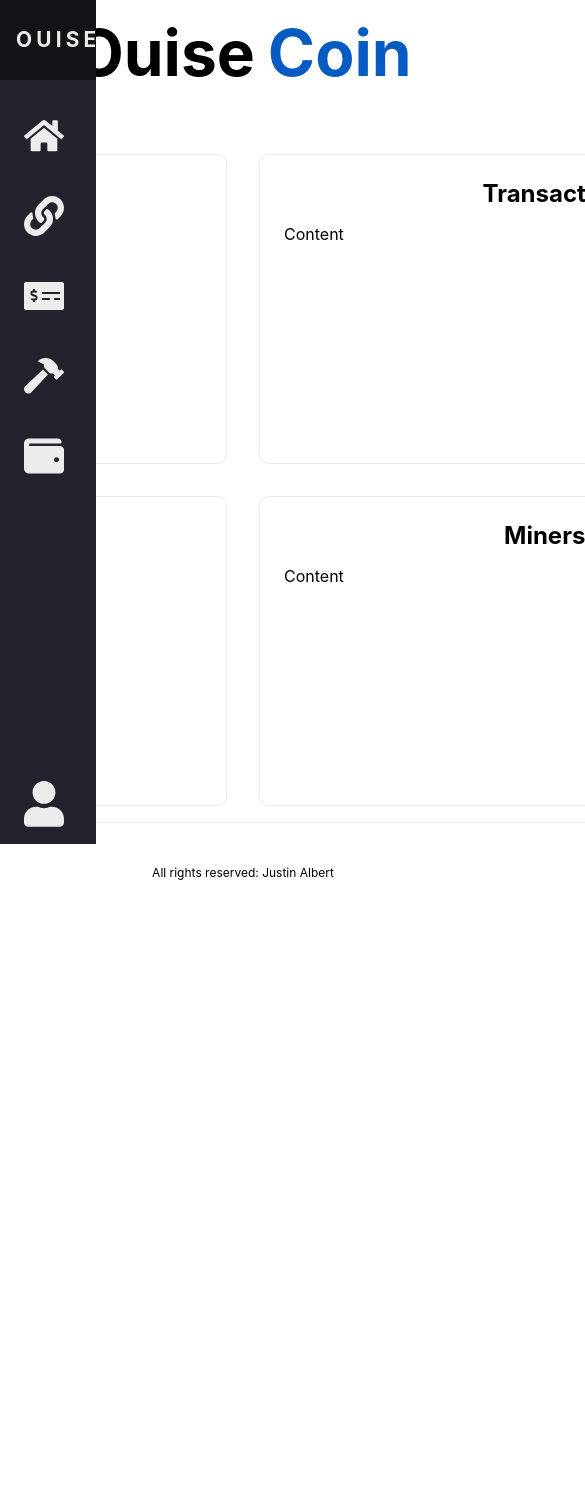
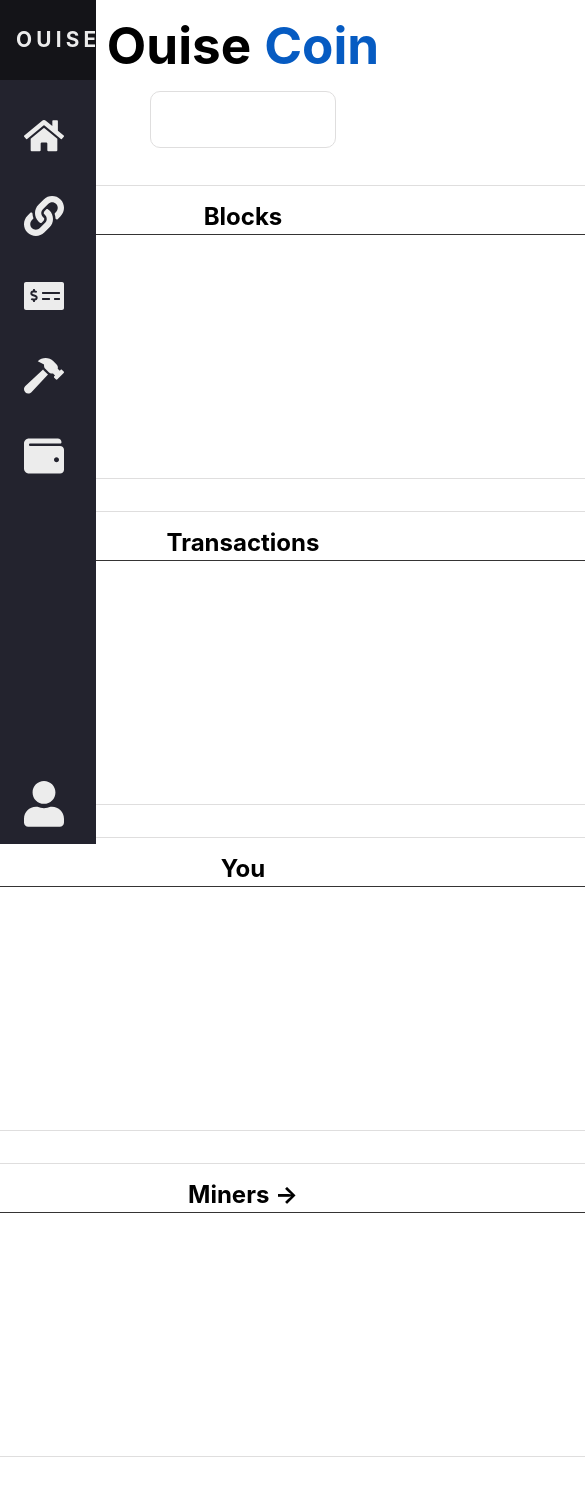
Before and after one commit to jnalbert/OuiseCoin, a Next.js app in the folder client/: page / in a window 390 px wide. Shown: the top 1489 px of the page, 585 px wide, since content can reach past the window. Before the commit the page ends 939 px from the top, so only its background shows below. Built offline with nearby package versions, Linux system fonts and the light colour scheme.

Commit message:
added styling to the home page

```diff
--- a/client/pages/index.tsx
+++ b/client/pages/index.tsx
@@ -3,50 +3,46 @@ import styles from "../styles/Home.module.css";
 
 function Home() {
   return (
-    <div className={styles.container}>
+    <>
       <Head>
-        <title>Home</title>
+        <title>Ouise Coin</title>
         <link rel="icon" href="/favicon.ico" />
       </Head>
 
+      <div className={styles.container}>
         <h1 className={styles.title}>
           Ouise<span>Coin</span>
         </h1>
 
+        <div className={styles.infoContainer}>
+
+        </div>
+
+
         <div className={styles.grid}>
           <div className={styles.card}>
             <h3 className={styles.cardTitle}>Blocks</h3>
-          <div className={styles.content}>
-            Content
-          </div>
+            <div className={styles.content}>Content</div>
           </div>
 
           <div className={styles.card}>
             <h3 className={styles.cardTitle}>Transactions</h3>
-          <div className={styles.content}>
-            Content
-          </div>
+            <div className={styles.content}>Content</div>
           </div>
 
           <div className={styles.card}>
             <h3 className={styles.cardTitle}>You</h3>
-          <div className={styles.content}>
-          Content
-          </div>
+            <div className={styles.content}>Content</div>
           </div>
 
           <div className={styles.card}>
             <h3 className={styles.cardTitle}>Miners &rarr;</h3>
-          <div className={styles.content}>
-          Content
-          </div>
+            <div className={styles.content}>Content</div>
           </div>
         </div>
 
-      <footer className={styles.footer}>
-        <a>All rights reserved: Justin Albert</a>
-      </footer>
       </div>
+    </>
   );
 }
 
--- a/client/styles/Home.module.css
+++ b/client/styles/Home.module.css
@@ -1,35 +1,10 @@
 .container {
   padding: 0 0.5rem;
-  display: grid;
-  justify-content: center;
 }
 
-.main {
-  padding: 5rem 0;
-  flex: 1;
-  display: flex;
-  flex-direction: column;
-  justify-content: center;
-}
 
-.footer {
-  width: 100%;
-  height: 100px;
-  border-top: 1px solid #eaeaea;
-  display: flex;
-  justify-content: center;
-}
 
-.footer img {
-  margin-left: 0.5rem;
-}
 
-.footer a {
-    font-size: 12px;
-  display: flex;
-  justify-content: center;
-  align-items: center;
-}
 
 .title span {
     margin-left: 13px;
@@ -43,7 +18,7 @@
   justify-content: center;
   margin: 0;
   line-height: 1.15;
-  font-size: 4rem;
+  font-size: 3.2rem;
 }
 
 .description {
@@ -54,20 +29,23 @@
 
 
 .grid {
+
   display: grid;
-  margin-top: 3rem;
-  grid-template-columns: auto auto;
+  justify-content: center;
+  margin-top: 1.3rem;
+  grid-template-columns: 700px 700px;
   grid-template-rows: auto auto;
 }
 
 .card {
+    max-width: 700px;
     min-width: 550px;
   margin: 1rem;
-  padding: 1.5rem;
+  padding: 1rem;
   text-align: left;
   color: inherit;
   text-decoration: none;
-  border: 1px solid #eaeaea;
+  border: 1px solid var(--border-color);
   border-radius: 10px;
   height: 260px;
 }
@@ -84,22 +62,42 @@
   line-height: 1.5;
 }
 
-.logo {
-  height: 1em;
-}
 
-@media (max-width: 600px) {
-  .grid {
-    width: 100%;
-    flex-direction: column;
-  }
-}
 
 .cardTitle {
     text-align: center;
+    padding-bottom: 3px;
+    border-bottom: 1px solid;
+    border-color: #353434;
 }
 
 .content {
     height: 100%;
     width: 100%;
 }
+
+.infoContainer {
+    height: 55px;
+    border: 1px solid var(--border-color);
+  border-radius: 10px;
+  width: 75%;
+  margin: 16px auto  0 auto ;
+}
+
+@media only screen and (max-width: 1355px) {
+    .grid {
+        justify-content: center;
+        grid-template-columns: auto !important;
+        grid-template-rows: auto auto auto auto !important;
+    }
+    .card {
+        width: 700px;
+    }
+}
+
+@media only screen and (max-width: 1455px) {
+    .grid {
+        grid-template-columns: 650px 650px;
+        grid-template-rows: auto auto ;
+    }
+}
--- a/client/styles/globals.css
+++ b/client/styles/globals.css
@@ -16,4 +16,5 @@ body {
   --bg-secondary: #141418;
   --transition-speed: 600ms;
   --coin-color:  #065bc2;
+  --border-color: #dfdede;
 }
```
Also changed, not shown: client/pages/blocks/index.tsx (renamed from client/pages/chain.tsx, +6 -5 lines). Lines whose indentation alone changed are shown as unchanged.
